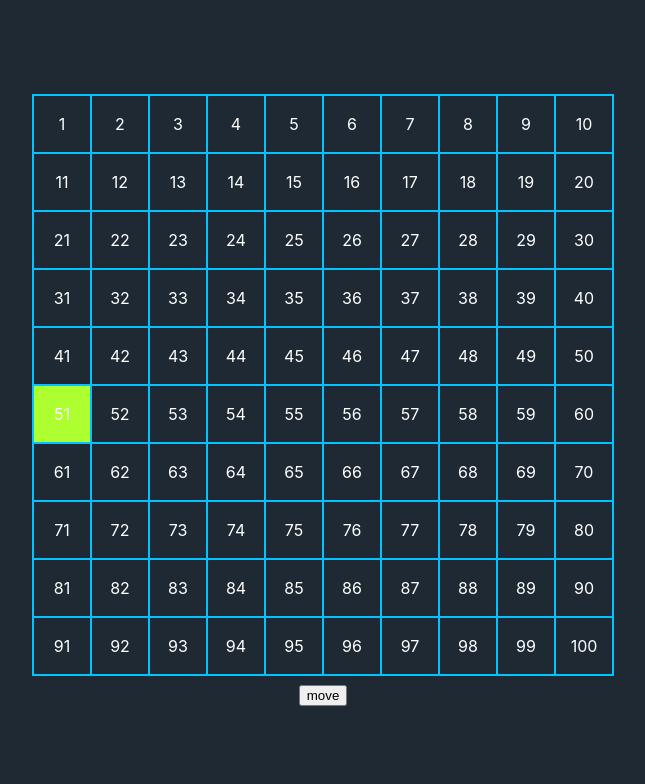
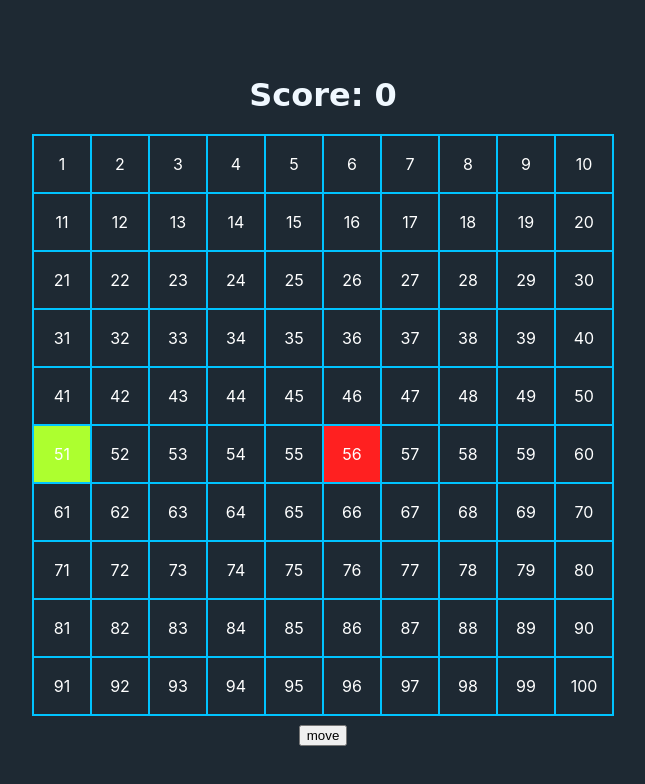
Before and after one commit to ashiqurrah7/react-snake-game, a React (Vite) app: page / in a window 1280 px wide. Shown: the top 784 px of the page, without its empty margins (317-962 px from the left). Built offline with nearby package versions, Linux system fonts and the light colour scheme.

Commit message:
food consumption and score

```diff
--- a/src/Board/Board.tsx
+++ b/src/Board/Board.tsx
@@ -48,6 +48,8 @@ export const Board = () => {
     const [snakeCells, setSnakeCells] = useState(new Set([51]));
     const [snake, setSnake] = useState(new LinkedList({row: 5, col :0, cell: 51}));
     const [direction, setDirection]  = useState <string>(Direction.RIGHT);
+    const [foodCell, setFoodCell] = useState(snake.head.val.cell + 5);
+    const [score, setScore] = useState(0);
 
     useEffect(() =>{
         window.addEventListener('keydown', e =>{
@@ -57,12 +59,24 @@ export const Board = () => {
         })
     },[]);
 
+    const handleFoodConsumption = () => {
+        const maxFoodCellValue = BOARD_SIZE * BOARD_SIZE;
+        let nextfoodCell: number;
+        while(true){
+            nextfoodCell = randomIntFromRange(1, maxFoodCellValue)
+            if(snakeCells.has(nextfoodCell) || foodCell ===nextfoodCell) continue;
+            break;
+        }
+        setScore((prev)=> prev+100);
+        setFoodCell(nextfoodCell);
+    }
+
     function moveSnake(){
         const currentHeadCoords = {
             row : snake.head.val.row,
             col : snake.head.val.col,
         };
-        console.log("moving");
+        console.log(direction);
 
         const nextHeadCoords = getCoordsInDirection(currentHeadCoords, direction);
         const nextHeadCell = board[nextHeadCoords.row][nextHeadCoords.col];
@@ -84,31 +98,26 @@ export const Board = () => {
         if(snake.tail.next !== null) snake.tail = snake.tail.next;
         else snake.tail = snake.head;
 
+        const foodConsumed = nextHeadCell === foodCell;
+        if (foodConsumed) handleFoodConsumption();
+
+
         setSnakeCells(newSnakeCells);
     }
 
-    // const handleMove = () =>{
-    //     var move =  setInterval(()=>setSnakeCells((prev) => {
-    //         let newVal = prev.values().next().value+1;
-    //         if (newVal>100){
-    //             newVal=1;
-    //         }
-    //         return new Set([newVal]);
-    //     }), 500)
-    //     if(moving){
-    //         console.log("stopping");
-    //         clearInterval(move);
-    //     }
-    //     setMoving((prev)=>!prev);
-    // }
     return (
         <div>
+            <div className="score">
+                <h1>Score: {score}</h1>
+            </div>
             <div className="board">
             {
                 board.map((row, rowIdx) =>
                     <div key={rowIdx} className="row">
                         {row.map((cellValue,cellIdx) =>
-                            <div key={cellIdx} className={`cell  ${snakeCells.has(cellValue)? 'snake-cell' : ''}`}>
+                            <div key={cellIdx} className={`cell
+                            ${snakeCells.has(cellValue)? 'snake-cell' : ''}
+                            ${foodCell == cellValue? 'food-cell' : ''}`}>
                                 {cellValue}
                             </div>
                         )
@@ -117,7 +126,7 @@ export const Board = () => {
                 )
             }
         </div>
-            <div style={{marginTop:'10px', display:'flex', justifyContent:'space-evenly'}}>
+            <div className="buttons">
                 <button onClick={moveSnake} > move</button>
                 </div>
         </div>
@@ -175,3 +184,7 @@ const getCoordsInDirection = (coords :ICoords, direction : string) =>{
         col : coords.col
     };
 };
+
+const randomIntFromRange = (min: number, max:number)=>{
+    return Math.floor(Math.random() * (max - min + 1) +min);
+}
--- a/src/Board/board.css
+++ b/src/Board/board.css
@@ -24,3 +24,15 @@
 .food-cell{
     background-color: rgb(255, 32, 32);
 }
+
+.buttons{
+    margin-top:10px;
+    display:flex;
+    justify-content:space-evenly;
+}
+
+.score{
+    color: aliceblue;
+    text-align: center;
+    font-family:'Comic Sans MS';
+}
```
